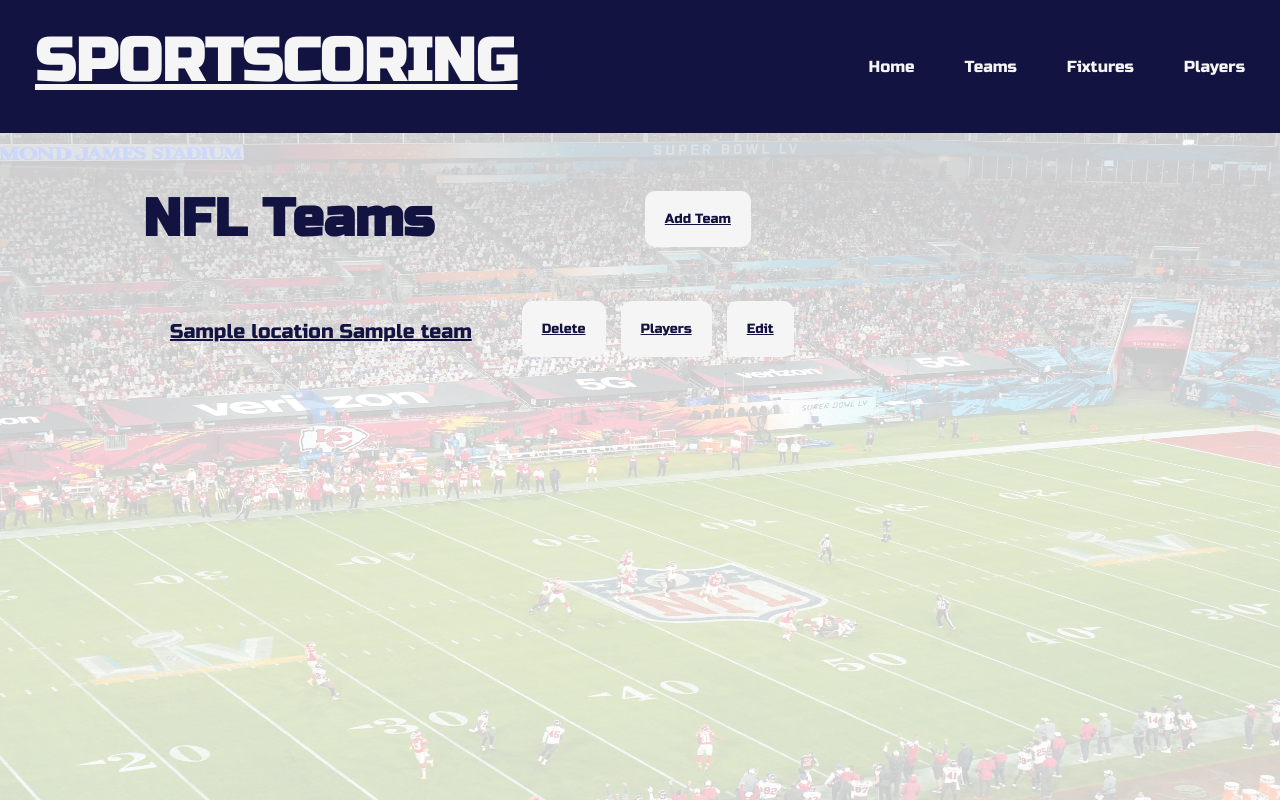
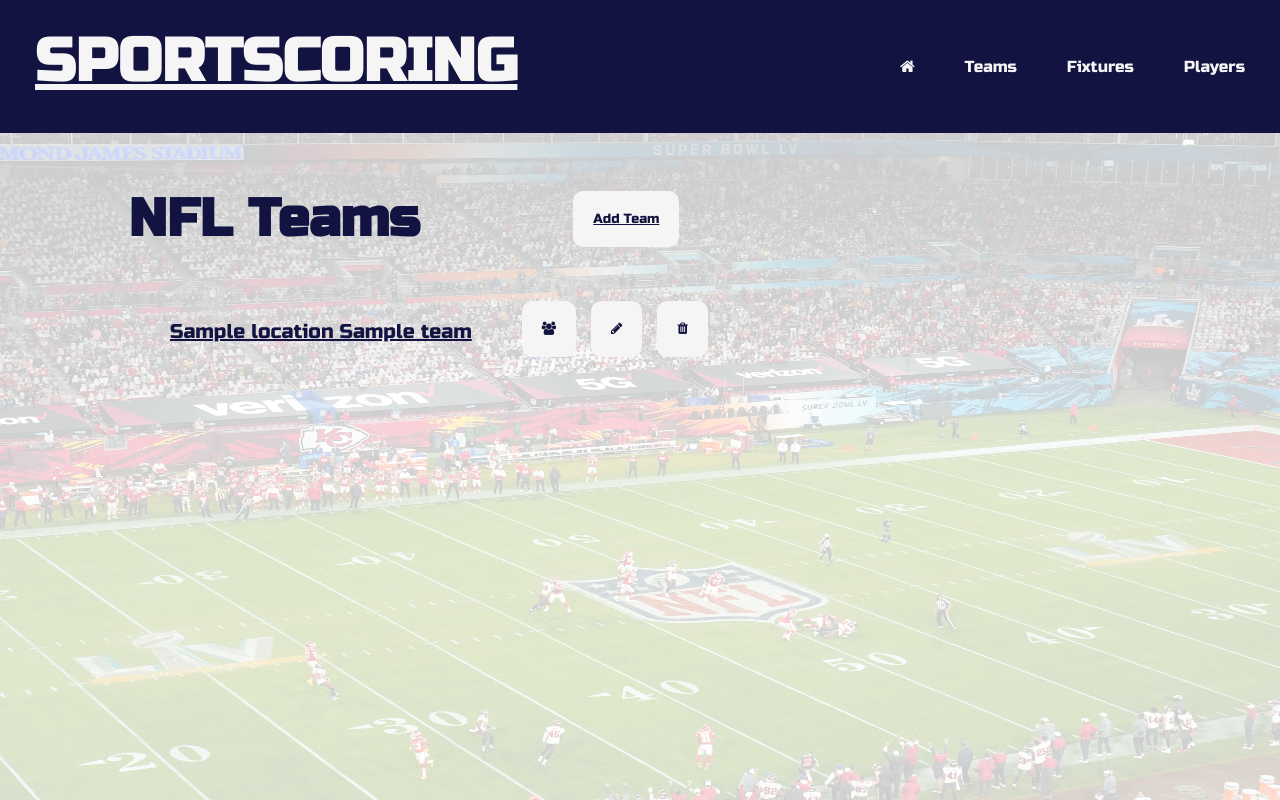
Before and after one commit to ttinning/python_project_sport_scoring_app, a Flask app: page /teams in a window 1280 px wide. Run offline with Flask 2, Linux system fonts and the light colour scheme; a database or web service that is not in the repository returns one stand-in record (values such as "Sample title"); some libraries are stand-ins or nearby versions.

Commit message:
icons added

```diff
--- a/templates/base.html
+++ b/templates/base.html
@@ -5,6 +5,7 @@
     <meta http-equiv="X-UA-Compatible" content="IE=edge">
     <meta name="viewport" content="width=device-width, initial-scale=1.0">
     <link rel="preconnect" href="https://fonts.gstatic.com">
+    <link rel="stylesheet" href="https://cdnjs.cloudflare.com/ajax/libs/font-awesome/4.7.0/css/font-awesome.min.css">
     <link href="https://fonts.googleapis.com/css2?family=Russo+One&display=swap" rel="stylesheet">
     <link rel="stylesheet" href="/static/style.css">
 
@@ -14,7 +15,7 @@
     <header>
         <h1 class ="logo">SPORTSCORING</h1>
         <nav>
-            <a href="/">Home</a>
+            <a href="/"><i class="fa fa-home"></i></a>
             <a href="/teams">Teams</a>
             <a href="/fixtures">Fixtures</a>
             <a href="/teams/players">Players</a>
--- a/templates/fixtures/index.html
+++ b/templates/fixtures/index.html
@@ -11,9 +11,9 @@
         <section class="information_display">
             <p> {{ fixture.team_1.name }} {{ fixture.team_1_score }} - {{ fixture.team_2_score }} {{ fixture.team_2.name }} </p>
             <div class="button_group">
-                <button class="button"><a href="fixtures/{{fixture.id}}/edit">Edit Fixture</a></button>
+                <button class="button"><a href="fixtures/{{fixture.id}}/edit"><i class="fa fa-pencil"></i></a></button>
                 <form action="/fixtures/{{fixture.id}}/delete" method="POST">
-                    <button class="button"><a href="teams/{{fixture.id}}/delete">Delete</a></button>
+                    <button class="button"><a href="teams/{{fixture.id}}/delete"><i class="fa fa-trash"></i></a></button>
             </form>
             </div>
         </section>
--- a/templates/teams/index.html
+++ b/templates/teams/index.html
@@ -13,11 +13,11 @@
                 <p id="team_name"><a href="fixtures/{{team.id}}">{{team.location}} {{ team.name }}</a></p>
             </ul>
             <div class="button_group">
+                <button class="button"><a href="teams/players/{{team.id}}"><i class="fa fa-group"></i></a></button>
+                    <button class="button"><a href="teams/{{team.id}}/edit"><i class="fa fa-pencil"></i></a></button>
                 <form class="delete_button" action="/teams/{{ team.id }}/delete" method="POST">
-                    <button class="button"><a href="teams/{{team.id}}/delete">Delete</a></button>
+                    <button class="button"><a href="teams/{{team.id}}/delete"><i class="fa fa-trash"></i></a></button>
                 </form>
-                    <button class="button"><a href="teams/players/{{team.id}}">Players</a></button>
-                    <button class="button"><a href="teams/{{team.id}}/edit">Edit</a></button>
             </div>
         </section>
     </section>
--- a/templates/teams/players/index.html
+++ b/templates/teams/players/index.html
@@ -17,10 +17,10 @@
         <p>Total Passing Yards: {{ player.passing_yards }}</p>
         <p>Total Rushing Yards: {{ player.rushing_yards }}</p>
 
-        <button class="button"><a href="/teams/players/{{ player.id }}/edit">Edit Player</a></button>
+        <button class="button"><a href="/teams/players/{{ player.id }}/edit"><i class="fa fa-pencil"></i></a></button>
 
         <form action="/teams/players/{{ player.id }}/delete" method="POST">
-            <button class="button"><a href="teams/{{player.id}}/delete">Delete</a></button>
+            <button class="button"><a href="teams/{{player.id}}/delete"><i class="fa fa-trash"></i></a></button>
         </form>
     </div>
     {% endfor %}
```
